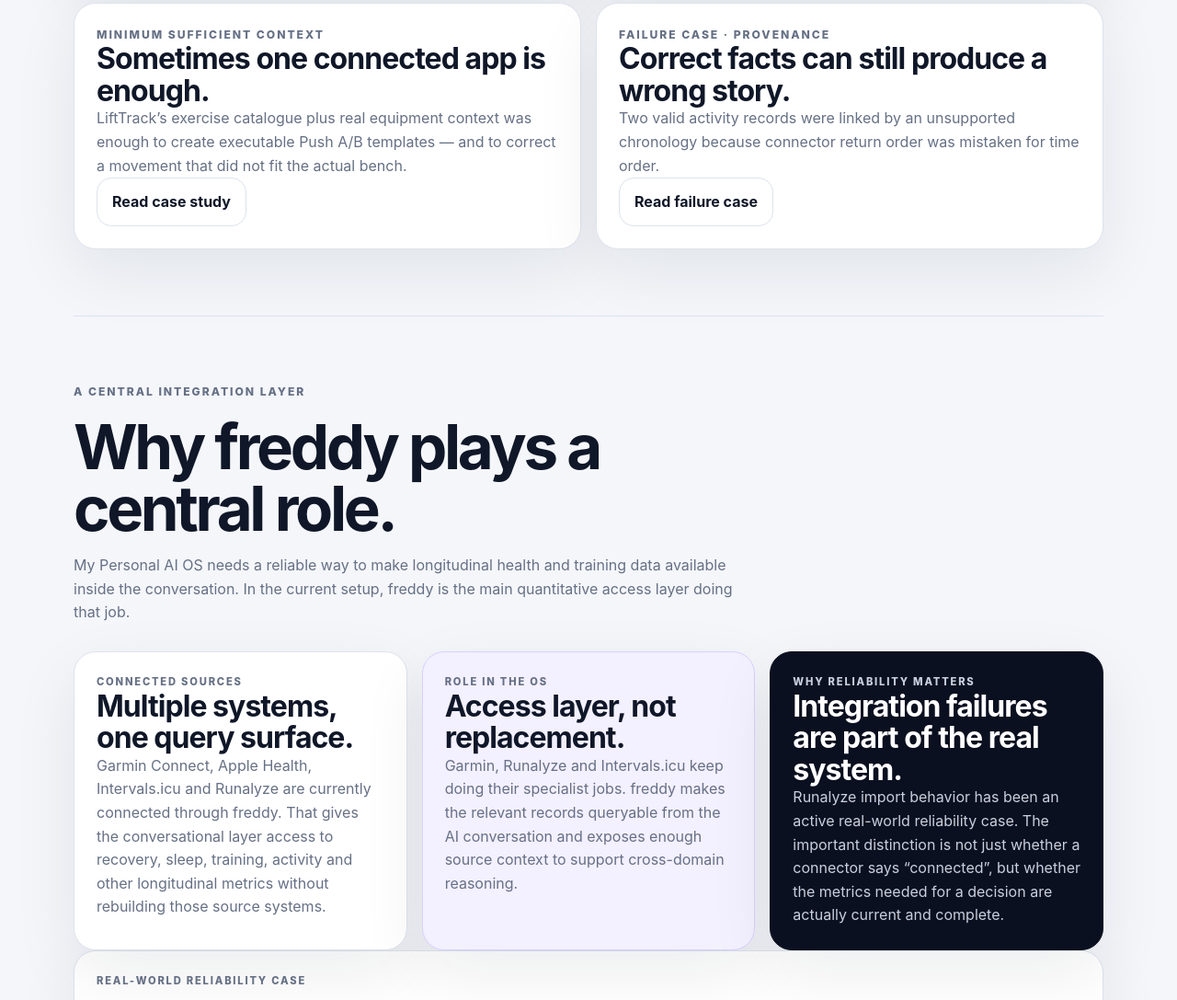
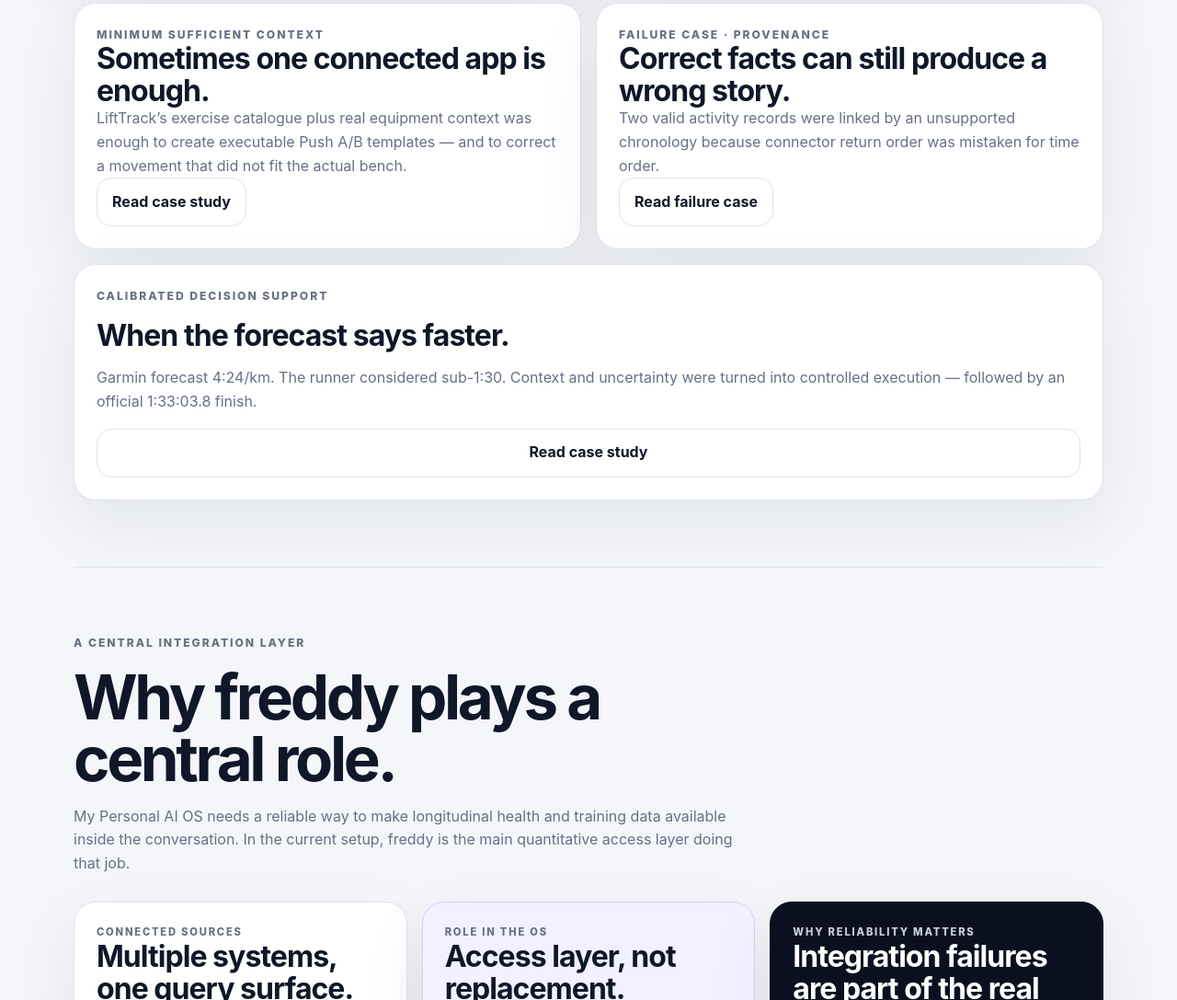
Before and after one commit to abuettna/alex-ai-os, a website: page index.html in a window 1280 px wide. Shown: the part 2471-3558 px from the top of the page at 92% size. Drawn offline with Linux system fonts and the light colour scheme.

Commit message:
Link half-marathon case from homepage

```diff
--- a/index.html
+++ b/index.html
@@ -121,6 +121,13 @@
         <p>Two valid activity records were linked by an unsupported chronology because connector return order was mistaken for time order.</p>
         <a class="button button-secondary" href="case-study-temporal-inference.html">Read failure case</a>
       </article>
+
+      <article class="panel use-case featured-case">
+        <p class="case-label">CALIBRATED DECISION SUPPORT</p>
+        <h3>When the forecast says faster.</h3>
+        <p>Garmin forecast 4:24/km. The runner considered sub-1:30. Context and uncertainty were turned into controlled execution — followed by an official 1:33:03.8 finish.</p>
+        <a class="button button-secondary" href="case-study-half-marathon.html">Read case study</a>
+      </article>
     </div>
   </section>
 
```
